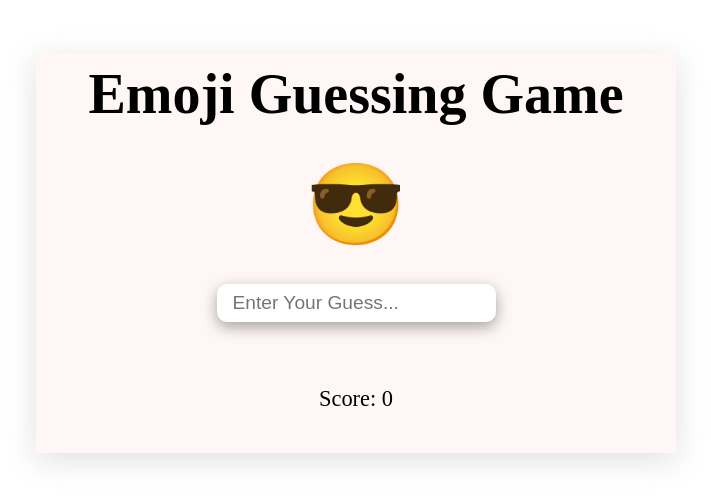
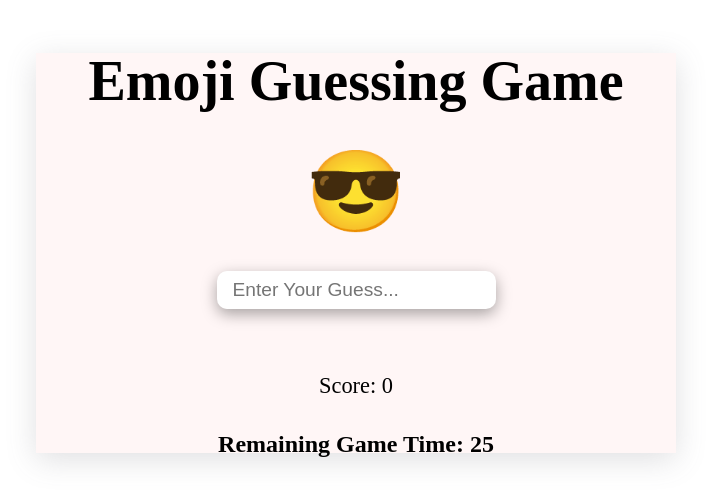
Before and after one commit to Mahi-Giri/JavaScript, a plain HTML site: page Callback Promise & Async Await/Emoji/index.html in a window 1280 px wide. Shown: the part 187-690 px from the top of the page, without its empty margins (284-995 px from the left). Drawn offline with Linux system fonts and the light colour scheme.

Commit message:
completing Emoji game

```diff
--- a/Callback Promise & Async Await/Emoji/app.js
+++ b/Callback Promise & Async Await/Emoji/app.js
@@ -24,13 +24,15 @@ const EmojiDetails = [
 const guess_input = document.querySelector('#guess-input');
 const result = document.querySelector('#result');
 const score_div = document.querySelector('#score');
+const description = document.querySelector('#description');
 
 let currIndex = 0;
 let score = 0;
+let sec = 30;
 
 function displayEmoji() {
-    const description = document.querySelector('#description');
     description.textContent = EmojiDetails[currIndex].emoji;
+    document.querySelector('.timer').textContent = `Remaining Game Time: ${sec}`;
 }
 
 function checkGuess() {
@@ -60,12 +62,28 @@ function nextEmoji() {
     displayEmoji();
 }
 
-guess_input.addEventListener('keyup', (event) =>{
+guess_input.addEventListener('keyup', (event) => {
     if (event.key == 'Enter') {
         checkGuess();
     }
 });
 
-document.addEventListener('DOMContentLoaded',() =>{
+document.addEventListener('DOMContentLoaded', () => {
     displayEmoji();
+    timer();
 });
+function timer() {
+    const timer = setInterval(() => {
+        sec--;
+        document.querySelector('.timer').textContent = `Remaining Game Time: ${sec}`;
+
+        if (sec <= 0) {
+            document.querySelector('#heading').textContent = `Game Over`;
+            score_div.textContent = `Your Score: ${score}`
+            description.style.display = 'none';
+            result.style.display = 'none';
+            guess_input.style.display = 'none';
+            clearInterval(timer);
+        };
+    }, 1000);
+}
--- a/Callback Promise & Async Await/Emoji/index.html
+++ b/Callback Promise & Async Await/Emoji/index.html
@@ -13,10 +13,10 @@
         <input type="text" id="guess-input" placeholder="Enter Your Guess...">
         <div id="result"></div>
         <div id="score">Score: 0</div>
-        <div id="timer"></div>
         <button id="restart-btn" class="btn">
             Restart
         </button>
+        <div class="timer"></div>
     </div>
     <script src="app.js"></script>
 </body>
--- a/Callback Promise & Async Await/Emoji/style.css
+++ b/Callback Promise & Async Await/Emoji/style.css
@@ -53,3 +53,8 @@
     font-size: 1.2rem;
     box-shadow: rgba(0, 0, 0, 0.24) 0px 3px 8px;
 }
+
+.timer{
+    font-size: 1.5rem;
+    font-weight: 600;
+}
```
